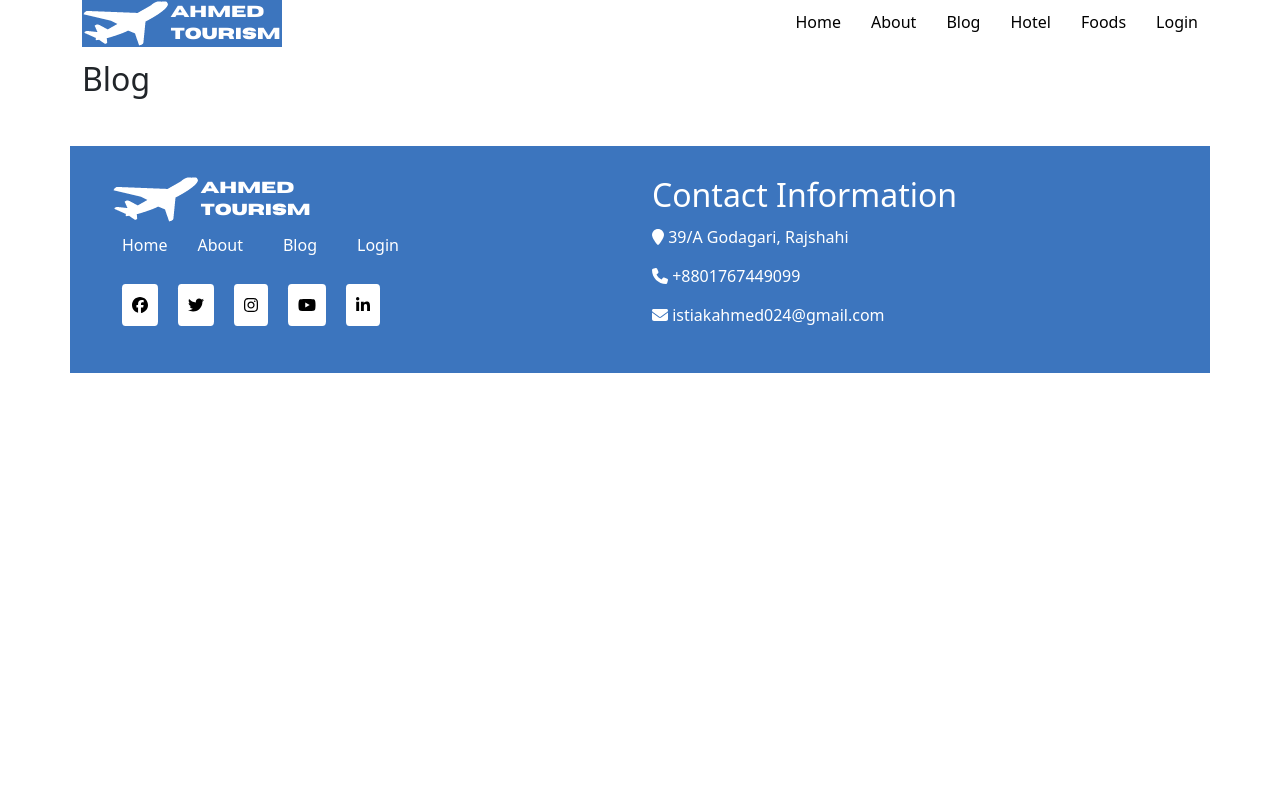
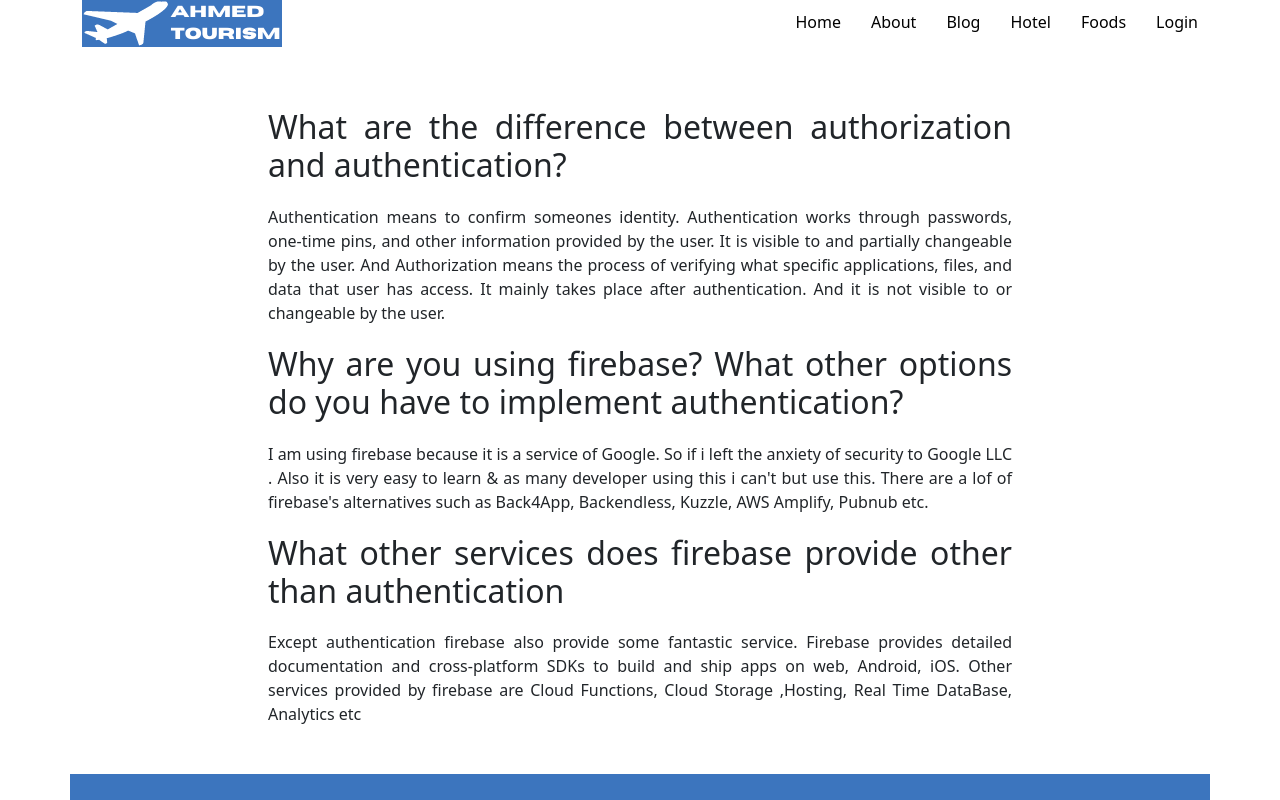
Before and after one commit to shantovai024/indp-new-tour-guide, a React (Create React App) app: page /blog in a window 1280 px wide. Shown: the top 800 px of the page. Built offline with nearby package versions, Linux system fonts and the light colour scheme; no server answers.

Commit message:
blog area done

```diff
--- a/src/component/Blog/Blog.css
+++ b/src/component/Blog/Blog.css
@@ -0,0 +1,4 @@
+.blog-wrap h2,p{
+    margin-bottom: 20px;
+    text-align: justify;
+}
--- a/src/component/Blog/Blog.js
+++ b/src/component/Blog/Blog.js
@@ -1,9 +1,15 @@
 import React from 'react';
+import './Blog.css'
 
 const Blog = () => {
     return (
-        <div>
-            <h2>Blog</h2>
+        <div className='offset-xl-2 col-xl-8 mt-5 blog-wrap'>
+            <h2>What are the difference between authorization and authentication?</h2>
+            <p>Authentication means to confirm someones identity. Authentication works through passwords, one-time pins, and other information provided by the user. It is visible to and partially changeable by the user. And Authorization means the process of verifying what specific applications, files, and data that user has access. It mainly takes place after authentication. And it is not visible to or changeable by the user.</p>
+            <h2>Why are you using firebase? What other options do you have to implement authentication?</h2>
+            <p>I am using firebase because it is a service of Google. So if i left the anxiety of security to Google LLC . Also it is very easy to learn & as many developer using this i can't but use this. There are a lof of firebase's alternatives such as Back4App, Backendless, Kuzzle, AWS Amplify, Pubnub etc.</p>
+            <h2>What other services does firebase provide other than authentication</h2>
+            <p>Except authentication firebase also provide some fantastic service. Firebase provides detailed documentation and cross-platform SDKs to build and ship apps on web, Android, iOS. Other services provided by firebase are Cloud Functions, Cloud Storage ,Hosting, Real Time DataBase, Analytics etc</p>
         </div>
     );
 };
```
